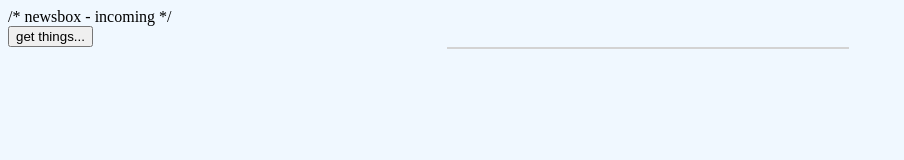
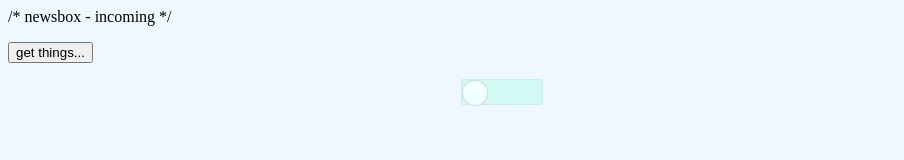
Before and after one commit to rts-cmk-wu06/newsbox-vagnqvistgaard, a website: page index.html in a window 1280 px wide. Shown: the whole page, without its empty margins (0-904 px from the left). Drawn offline with nearby package versions, Linux system fonts and the light colour scheme.

Commit message:
Add a template for the slide-function

```diff
--- a/dev_css.css
+++ b/dev_css.css
@@ -7,14 +7,41 @@ body{
 
 }
 
+#butt{
+    margin: 1rem 0;
+}
+
 #_container{
     margin: 0 auto;
-    max-width: 400px;
+    max-width: 375px;
 
-    border: 1px lightgray solid;
+    /*border: 1px lightgray solid;*/
 }
 
+/* the card for the article previews in newsbox/news archive
 #_card{
     width: inherit;
     background-color: lightsteelblue;
 }
+*/
+
+#_box{
+    background-color: rgba(127, 255, 212, 0.281);
+    width: 5rem;
+    height: 1.5rem;
+    border: 1px rgba(211, 211, 211, 0.377) solid;
+    border-radius: 5%;
+
+    display: flex;
+    justify-content: flex-start;
+}
+
+#_slider{
+    background-color: azure;
+    width: 1.5rem;
+    height: 1.5rem;
+    border: 1px rgba(211, 211, 211, 0.849) solid;
+    border-radius: 50%;
+
+
+}
--- a/index.html
+++ b/index.html
@@ -6,7 +6,7 @@
     <meta http-equiv="X-UA-Compatible" content="IE=edge">
     <meta name="viewport" content="width=device-width, initial-scale=1.0">
     <link rel="stylesheet" href="dev_css.css">
-    <script src="https://unpkg.com/axios/dist/axios.min.js"></script>
+    <!--script src="https://unpkg.com/axios/dist/axios.min.js"></!--script-->
     <title>nytimes newsbox - incoming</title>
 </head>
 
@@ -18,7 +18,8 @@
     <main id="_container">
 
     </main>
-    <script src="js/retrieve_news.js"></script>
+    <script src="js/slide_false_true.js"></script>
+    <!--script src="js/retrieve_news.js"></!--script-->
 </body>
 
 </html>
--- a/js/retrieve_news.js
+++ b/js/retrieve_news.js
@@ -31,7 +31,7 @@ Indlæs 3 artikler for 1 kategori og 'document.create' dem i et 'mobilt' view..
 */
 
 let buildCategory = (jsonBite) => {
-    console.log(jsonBite.short_url);
+    //console.log(jsonBite.short_url);
     let _card = document.createElement('article');
     _card.id = '_card';
 
--- /dev/null
+++ b/js/slide_false_true.js
@@ -0,0 +1,31 @@
+// button 'slider' for settings page... Not really a 'slider', the button just moves when clicked...
+
+//create the element:
+let _box = document.createElement('div');
+_box.id = "_box";
+
+let _slider = document.createElement('div');
+_slider.id = "_slider";
+
+document.querySelector('#_container').appendChild(_box);
+document.querySelector('#_box').appendChild(_slider);
+
+//make the frog button moooove, ie jump, for now.
+//doing this w. flex, justify-content
+
+let isSelected = false; //refactor into array w. chosen true/false-selections retrieved from localStorage
+console.log(isSelected);
+
+function doSelect() {
+    //console.log(_box.style.justifyContent);
+    if (isSelected) {
+        isSelected = false;
+        _box.style.justifyContent = 'flex-start';
+    }
+    else {
+        isSelected = true;
+        _box.style.justifyContent = 'flex-end';
+    }
+}
+
+document.querySelector('#_box').addEventListener('click', doSelect);
```
